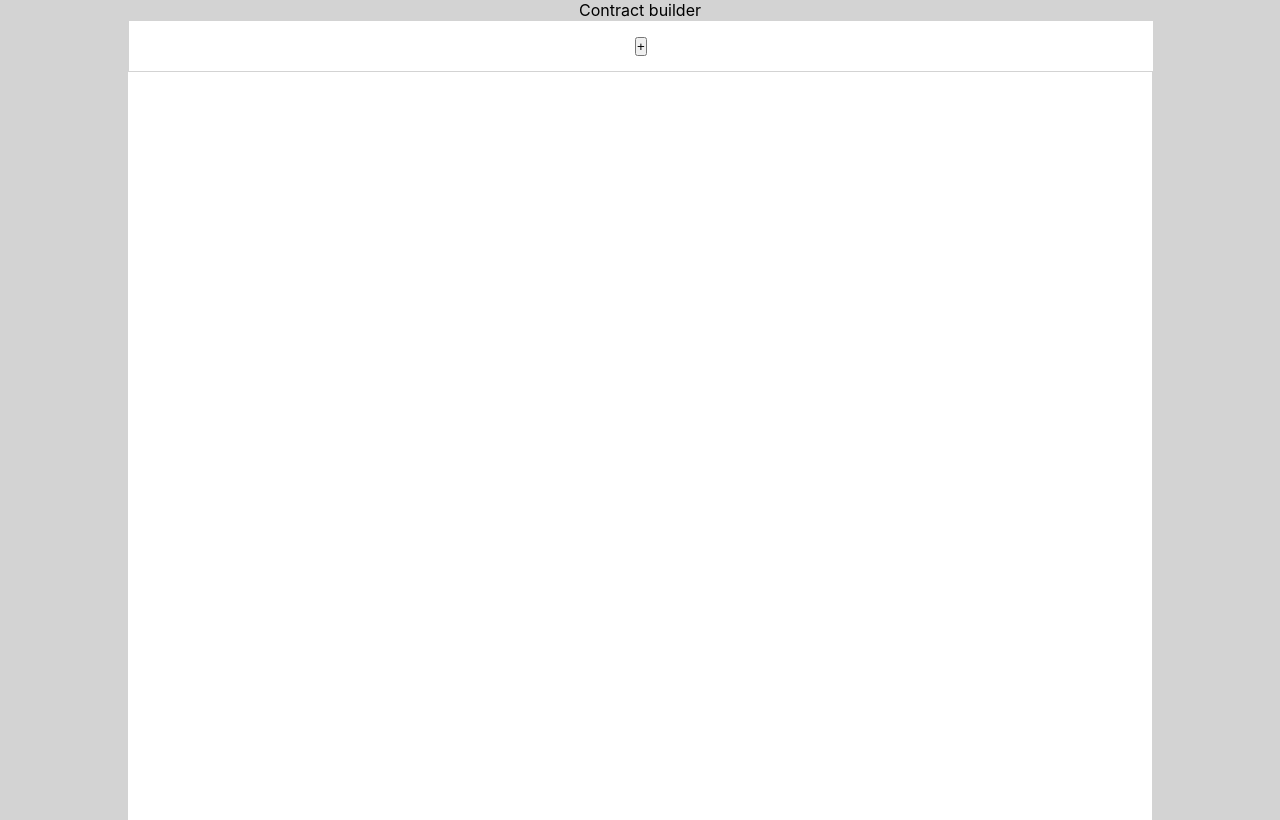
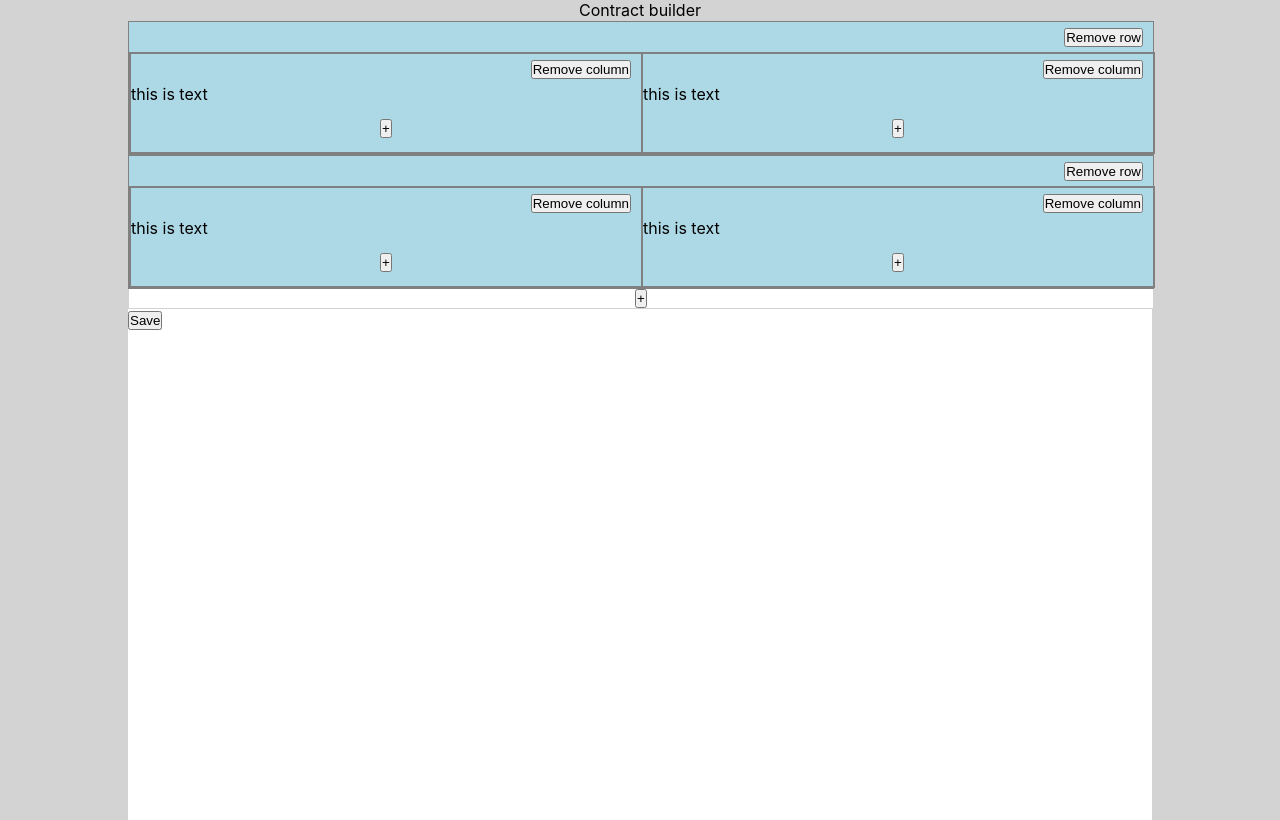
Before and after one commit to tarami6/contract-builder, a React (Create React App) app: page / in a window 1280 px wide. Built offline with nearby package versions, Linux system fonts and the light colour scheme.

Commit message:
works weel

```diff
--- a/package.json
+++ b/package.json
@@ -6,6 +6,7 @@
     "@testing-library/jest-dom": "^5.11.4",
     "@testing-library/react": "^11.1.0",
     "@testing-library/user-event": "^12.1.10",
+    "formik": "^2.2.6",
     "lodash": "^4.17.20",
     "react": "^17.0.1",
     "react-dom": "^17.0.1",
--- a/src/App.js
+++ b/src/App.js
@@ -3,11 +3,11 @@ import './App.css';
 import Body from './components/elements/Body'
 import ModalAddRow from './components/common/ModalAddRow'
 import ModalAddElementToColumn from './components/common/ModalAddElementToColumn'
+import ELEMENTTYPE from './components/common/moduleELementTypes'
 import Test from './Test'
-
+import { forEach } from 'lodash';
 
 export const HtmlContext = React.createContext({});
-
 
 function App() {
   const [html, setHtml] = useState({
@@ -15,12 +15,83 @@ function App() {
       "type": "body",
       "style": {},
       "children": [
-
+        {
+          "id": "4717cc6e251",
+          "type": "row",
+          "style": {},
+          "numOfClomuns": 2,
+          "children": [
+            {
+              "id": "717cc6e251d",
+              "type": "column",
+              "style": {},
+              "rowId": "4717cc6e251",
+              "children": [
+                {
+                  "id": "7cc6e251d92",
+                  "type": "text",
+                  "style": {},
+                  "content": "this is text"
+                }
+              ]
+            },
+            {
+              "id": "17cc6e251d9",
+              "type": "column",
+              "style": {},
+              "rowId": "4717cc6e251",
+              "children": [
+                {
+                  "id": "cc6e251d924",
+                  "type": "text",
+                  "style": {},
+                  "content": "this is text"
+                }
+              ]
+            }
+          ]
+        },
+        {
+          "id": "c6e251d9246",
+          "type": "row",
+          "style": {},
+          "numOfClomuns": 2,
+          "children": [
+            {
+              "id": "6e251d92461",
+              "type": "column",
+              "style": {},
+              "rowId": "c6e251d9246",
+              "children": [
+                {
+                  "id": "251d9246179",
+                  "type": "text",
+                  "style": {},
+                  "content": "this is text"
+                }
+              ]
+            },
+            {
+              "id": "e251d924617",
+              "type": "column",
+              "style": {},
+              "rowId": "c6e251d9246",
+              "children": [
+                {
+                  "id": "51d92461797",
+                  "type": "text",
+                  "style": {},
+                  "content": "this is text"
+                }
+              ]
+            }
+          ]
+        }
       ]
     }
   })
+
   const [modalOpenAddRow, toggleModalAddRow] = useState(false)
-
 
   const modalAddRowToggle = () => {
     console.log("modalToggle")
@@ -33,13 +104,39 @@ function App() {
     return <></>
   }
 
+  const handleChange = ({id, value}) => {
+    const vdom = {...html}
+      if (vdom.body?.children.length) {
+        vdom.body?.children.forEach((row, rowIndex) => {
+          if (row.children.length) {
+            row.children.forEach((column, columnIndex) => {
+              if (column.children.length) {
+                column.children.forEach((element, elementIndex) => {
+                  if (element.id === id) {
+                    element.content = value
+                  }
+                })
+              }
+            })
+          }
+        })
+      }
+      setHtml(vdom)
+  }
+
+  const _handleSubmit = (e) => {
+    e.preventDefault()
+    console.log('submit html structure to server', html)
+  }
+
   return (
     <HtmlContext.Provider
       value={{
         html,
         setHtml,
         modalOpenAddRow,
-                modalAddRowToggle
+        modalAddRowToggle,
+        handleChange
       }}
     >
       <div style={{
@@ -55,7 +152,10 @@ function App() {
           minHeight: "100vh",
           backgroundColor: '#fff'
         }}>
+            <form onSubmit={_handleSubmit}>
               <HtmlMirror />
+              <button type="submit">Save</button>
+            </form>
           <ModalAddRow />
           <ModalAddElementToColumn />
 
--- a/src/components/common/ModalAddRow.js
+++ b/src/components/common/ModalAddRow.js
@@ -80,8 +80,8 @@ const ModalAddRow= () => {
     return (
         <div>
             <div >
-                <div onClick={() => addRow(context, 1)}>One section</div>
-                <div onClick={() => addRow(context, 2)}>Tne section</div>
+                <div onClick={() => addRow(context, 1)}>One Column</div>
+                <div onClick={() => addRow(context, 2)}>Two Column</div>
             </div>
             {/* <div onClick={() => addElement(context,ELEMENTTYPE.text)}>text</div>
             <div onClick={() => addElement(context,ELEMENTTYPE.grid)}>grid</div>
--- a/src/components/common/moduleELementTypes.js
+++ b/src/components/common/moduleELementTypes.js
@@ -3,7 +3,7 @@ import React from 'react';
  const ELEMENTTYPE = {
     row: 'row',
     text: 'text',
-    grid: 'grid',
+    variable: 'variable',
     img: 'img'
 }
 
--- a/src/components/elements/Column.js
+++ b/src/components/elements/Column.js
@@ -5,6 +5,8 @@ import RemoveElementBtn from '../common/RemoveElementBtn'
 import ModalAddElementToColumn from '../common/ModalAddElementToColumn'
 import ELEMENTTYPE from '../common/moduleELementTypes'
 import Text from './Text'
+import Variable from './Variable'
+import Image from './Image'
 
 const getColumn = (context, id, rowId) => {
     const { html: { body: { children } } } = context
@@ -19,20 +21,17 @@ const getRow = (context, rowId) => {
     return currentRow
 }
 
-// const renderByElementType = (element) => {
-//     const { type }  = element
-//     switch(type){
-//         case
-//     }
-// }
-
 const RenderElementByType = ({ element }) => {
     const { type } = element
     switch (type) {
         case ELEMENTTYPE.text:
             return <Text element={element} />
+        case ELEMENTTYPE.img:
+            return <Image element={element} />
+        case ELEMENTTYPE.variable:
+            return <Variable element={element} />
         default:
-            break;
+            return <p>Element type not found</p>
     }
 }
 
@@ -72,7 +71,7 @@ const Column = ({ id, rowId }) => {
                 justifyContent: "center",
                 minHeight: "inherit",
             }}>
-                <button onClick={() => toggleModal(!modalOpen)}>+</button>
+                <button type='button' onClick={() => toggleModal(!modalOpen)}>+</button>
             </div>
             <ModalAddElementToColumn open={modalOpen} rowId={rowId} columnId={id} />
         </div>
--- a/src/components/elements/Text.js
+++ b/src/components/elements/Text.js
@@ -1,10 +1,46 @@
-import React, { useState } from "react";
+import React, { useContext, useState } from "react";
+import { HtmlContext } from '../../App'
 
 const Text = ({ element }) => {
+    const { handleChange } = useContext(HtmlContext)
     const [editMode, setEditMode] = useState(false)
+    const [inputValue, setValue] = useState(element.content)
+
+    const _handelChange = (e) => {
+        e.preventDefault()
+        setValue(e.target.value)
+    }
+
+    const _handleSave = () => {
+        if(!inputValue.length){
+           return alert('text cant be empty')
+        }
+        handleChange({id: element.id, value: inputValue})
+        setEditMode(!editMode)
+    }
+
+    const _handleDoubleClick = () => {
+        if(!editMode){
+            setEditMode(!editMode)
+        }
+       console.log('_handleDoubleClick undefined')
+    }
+
+    const _close = () => {
+        if(editMode){
+            setEditMode(!editMode)
+        }
+    }
+
     return (
-        <div onDoubleClick={() => setEditMode(!editMode)}>
-            {editMode ? <p>Edit</p> : <p>Text</p>}
+        <div onDoubleClick={_handleDoubleClick} onBlur={() => console.log('onBlur')} >
+            {editMode ?
+                <>
+                    <input  name={element.id} onChange={_handelChange} placeholder={element.content} value={inputValue} />
+                    <button type='button' onClick={_handleSave}>Save</button>
+                    <button type='button' onClick={_close}>Close</button>
+                </>
+                : <p>{inputValue}</p>}
 
         </div>
 
--- /dev/null
+++ b/src/components/elements/Variable.js
@@ -0,0 +1,85 @@
+import React, { useState, useContext, useEffect } from 'react';
+import { HtmlContext } from '../../App'
+
+const VARIABLETYPES = {
+    empty: 'empty',
+    userName: 'userName',
+    fullName: 'fullName',
+    phone: 'phone',
+    address: 'address',
+    accountBalance: 'accountBalance',
+    paymentNow: 'paymentNow',
+    product: 'product',
+    storeName: 'storeName',
+    agentName: 'agentName'
+}
+
+const Variable = ({ element }) => {
+    const { handleChange } = useContext(HtmlContext)
+    const [editMode, setEditMode] = useState(false)
+    const [selectValues, setSelectValues] = useState([])
+    const [inputsValues, setValue] = useState({
+        title: element.title,
+        [element.key]: element.key,
+        value: element.value
+    })
+
+    useEffect(() => {
+        const selectValuesToArr = Object.keys(VARIABLETYPES)
+        setSelectValues([...selectValuesToArr])
+    }, [])
+
+    const _handelChange = (e) => {
+        e.preventDefault()
+        // setValue(e.target.value)
+        console.log('_handelChange e', e)
+    }
+
+    const _handleSave = () => {
+        if (!inputsValues.title.length) {
+            return alert('text cant be empty')
+        }
+        // handleChange({id: element.id, value: inputValue})
+        // setEditMode(!editMode)
+    }
+
+    const _handleDoubleClick = () => {
+        if(!editMode){
+            setEditMode(!editMode)
+        }
+       console.log('_handleDoubleClick undefined')
+    }
+
+    const _close = () => {
+        if(editMode){
+            setEditMode(!editMode)
+        }
+    }
+
+    return (
+        <div onDoubleClick={_handleDoubleClick}>
+            {
+                editMode ?
+                    <>
+                        <input name={element.id} onChange={_handelChange} placeholder={inputsValues.title} value={inputsValues.title} />
+                        <select>
+                            {selectValues.map(option => <option keys={Math.random() * 1000} >{option}</option>)}
+                        </select>
+                        <button type='button' onClick={_handleSave}>Save</button>
+                        <button type='button' onClick={_close}>Close</button>
+                    </>
+                    : (
+                        <div style={{ display: "flex" }}>
+                            <p >{inputsValues.title}</p>
+                            <p style={{
+                                marginLeft: "30px",
+                                fontWeight: "bolder",
+                            }}>{element.key}</p>
+                        </div>
+                    )
+            }
+        </div>
+    );
+};
+
+export default Variable;
```
Also changed, not shown: src/components/common/ModalAddElementToColumn.js (+15 -1 lines), 2 other files (tests, documents, lock files or other folders). Lines whose indentation alone changed are shown as unchanged.
